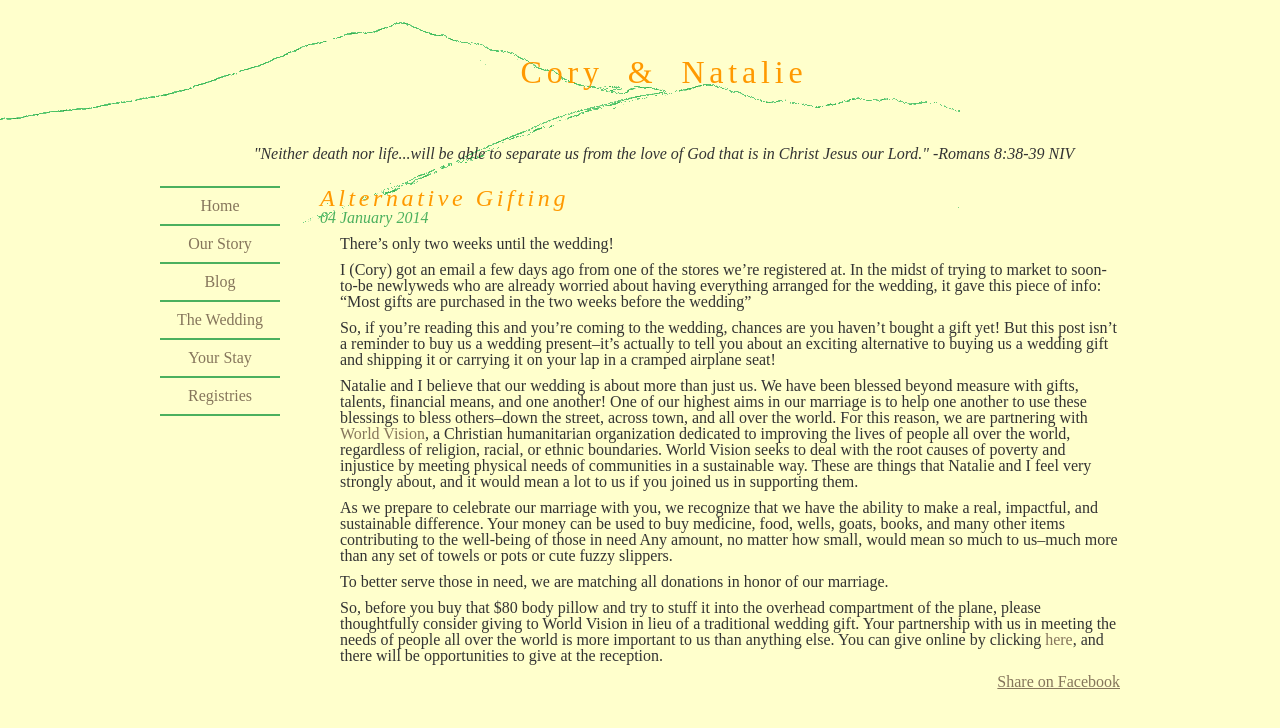
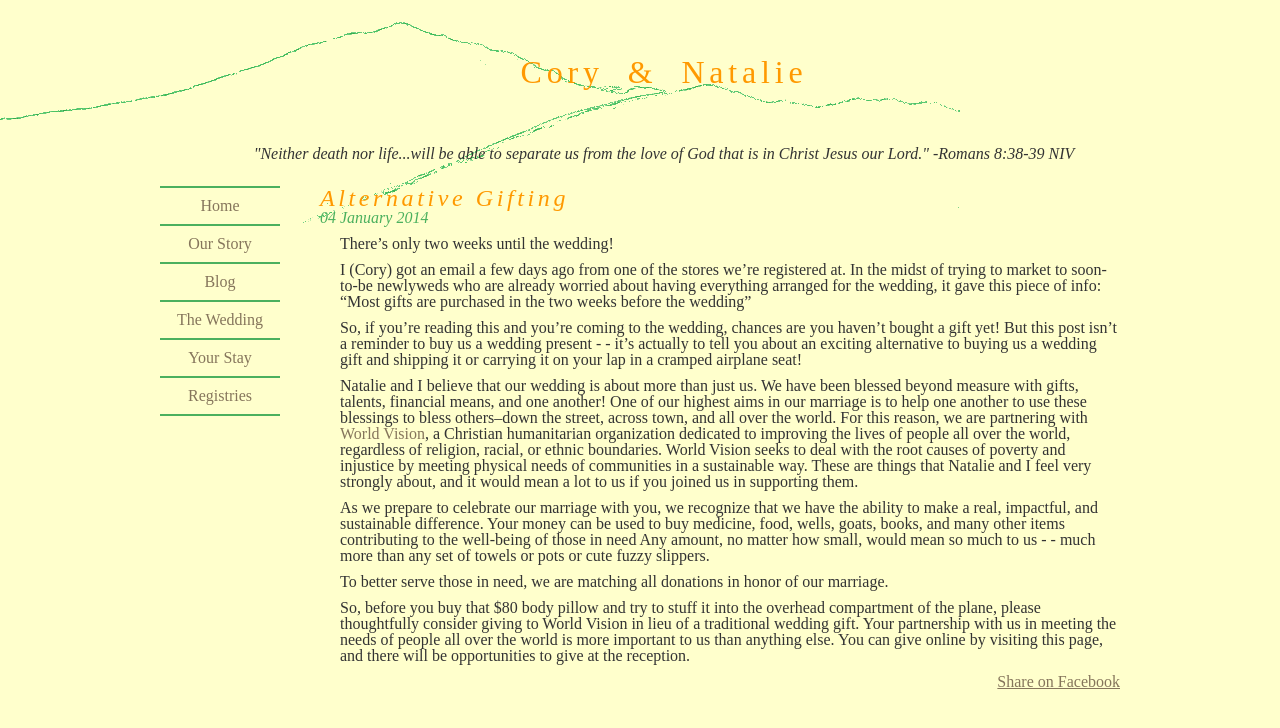
Before and after one commit to natalieh/wedding, a Jekyll site: the page built from _posts/2014-01-04-world-vision.md, in a window 1280 px wide. Shown: the top 728 px of the page. Built offline with Jekyll 4.4.1, drawn with Linux system fonts in a browser that asks for light colours.

Commit message:
Update 2014-01-04-world-vision.md

```diff
--- a/_posts/2014-01-04-world-vision.md
+++ b/_posts/2014-01-04-world-vision.md
@@ -10,7 +10,7 @@ soon-to-be newlyweds who are already worried about having everything arranged fo
 "Most gifts are purchased in the two weeks before the wedding"
 
 So, if you're reading this and you're coming to the wedding, chances are you haven't bought a gift yet! But this post
-isn't a reminder to buy us a wedding present--it's actually to tell you about an exciting alternative to buying us a wedding gift
+isn't a reminder to buy us a wedding present - - it's actually to tell you about an exciting alternative to buying us a wedding gift
 and shipping it or carrying it on your lap in a cramped airplane seat!
 
 Natalie and I believe that our wedding is about more than just us.
@@ -25,11 +25,11 @@ mean a lot to us if you joined us in supporting them.
 As we prepare to celebrate our marriage with you, we recognize that we have the ability to make a real, impactful, and sustainable difference.
 Your money can be used to buy
 medicine, food, wells, goats, books, and many other items contributing to the well-being of those in need
-Any amount, no matter how small, would mean so much to us--much more than any set of towels or pots or cute fuzzy slippers.
+Any amount, no matter how small, would mean so much to us - - much more than any set of towels or pots or cute fuzzy slippers.
 
 To better serve those in need, we are matching all donations in honor of our marriage.
 
 So, before you buy that $80 body pillow and try to stuff it into the overhead compartment of the plane, please thoughtfully
 consider giving to World Vision in lieu of a traditional wedding gift. Your partnership with us in meeting the needs of people
-all over the world is more important to us than anything else. You can give online by clicking <a href="http://support.worldvision.org/site/TR/GiftCatalog/GiftCatalog?px=1151804&pg=personal&fr_id=1660">here</a>,
+all over the world is more important to us than anything else. You can give online by visiting this page,
 and there will be opportunities to give at the reception.
```
